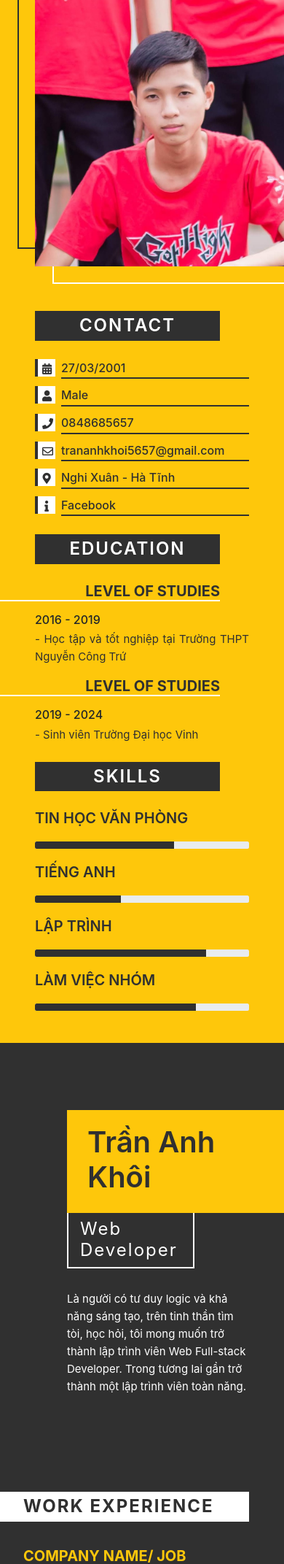
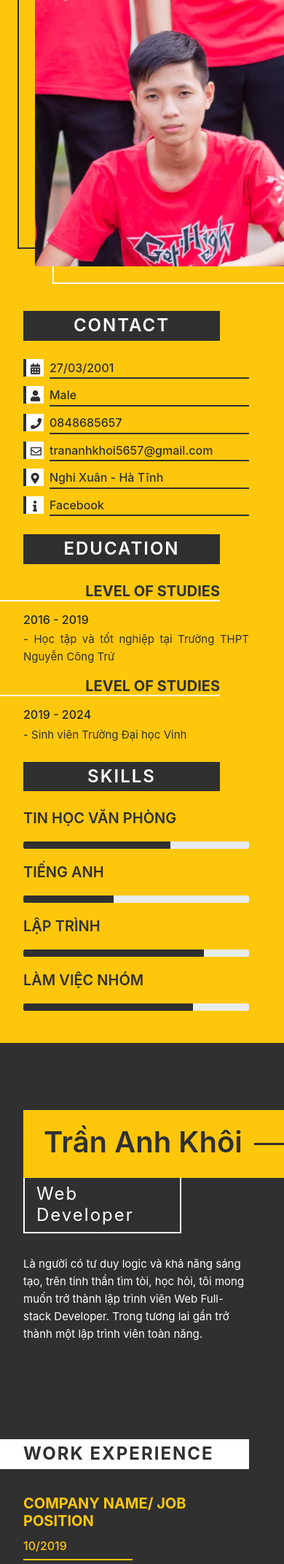
Before and after one commit to khoitadev/myCV, a PHP site: page / in a window 390 px wide; the page is wider, and only the part inside the window is pictured. Shown: the part 49-2192 px from the top of that part at 73% size. Run offline with PHP 8.4, Linux system fonts and the light colour scheme; some libraries are stand-ins or nearby versions.

Commit message:
response

```diff
--- a/assets/css/style.css
+++ b/assets/css/style.css
@@ -239,3 +239,15 @@ i::after {
 .ref-left, .ref-right {
   flex: 1;
 }
+
+@media only screen and (max-width: 739px) {
+  .cv__left{
+    overflow: hidden;
+  }
+  .cv__intro {
+    margin-left: 0;
+  }
+  .cv__body-left {
+    padding-left: 0.8rem;
+  }
+}
```
